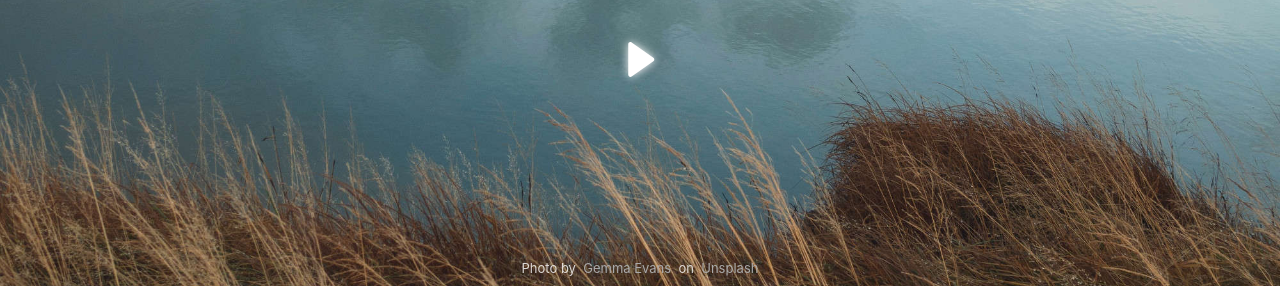
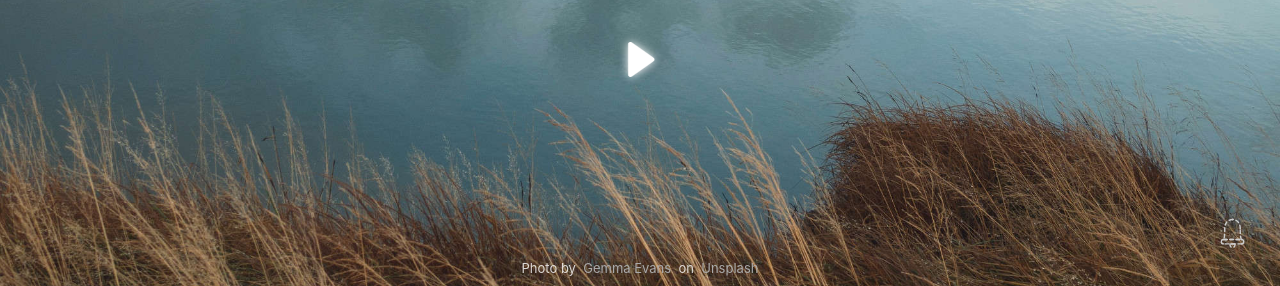
Before and after one commit to mic-web/calm-focus, a React app: page / in a window 1280 px wide. Shown: the part 514-800 px from the top of the page. Built offline with nearby package versions, Linux system fonts and the light colour scheme.

Commit message:
Allow enable and disable of notifications and remember in local storage.
Give hint about how to activate notifications again.

```diff
--- a/src/App.tsx
+++ b/src/App.tsx
@@ -2,6 +2,8 @@ import React from 'react'
 import styled, { keyframes, css, ThemeProvider } from 'styled-components'
 import ResetButton from './components/ResetButton'
 import StartButton from './components/StartButton'
+import InstallButton from './components/InstallButton'
+import NotificationsButton from './components/NotificationsButton'
 import BackgroundOverlay from './components/BackgroundOverlay'
 import Box from './components/Box'
 import AnimatedCircle from './components/AnimatedCircle'
@@ -34,7 +36,6 @@ const MainContainer = styled.main`
   align-items: center;
   justify-content: space-between;
   flex: 1;
-  z-index: 1; /* Put elements on top of completed-background */
 `
 const tickShine = keyframes`
   0% {
@@ -88,10 +89,18 @@ const ControlsContainer = styled.div`
   margin-right: 10px;
   margin-bottom: auto;
 `
-const CreditsContainer = styled.div`
+const InfoContainer = styled.div`
   display: flex;
+  flex-direction: column;
   position: absolute;
   bottom: 10px;
+`
+const ActionsContainer = styled.div`
+  display: flex;
+  flex-direction: column;
+  position: absolute;
+  bottom: 10px;
+  right: 30px;
 `
 
 const initialState = timer.getInitialState()
@@ -114,7 +123,10 @@ const App: React.FC = () => {
     }
     if (secondsLeft === 0) {
       timer.deleteStartDate()
-      notification.showNotification('Done', { body: `Take a break for ${timer.breakMinutes} minutes` })
+      notification.showNotification('Done', {
+        body: `Take a break for ${timer.breakMinutes} minutes`,
+        icon: 'images/icon-192.png',
+      })
       sounds.playTimeOver()
     }
     return () => {
@@ -144,10 +156,14 @@ const App: React.FC = () => {
     timer.deleteStartDate()
   }
   function start(event?: React.MouseEvent) {
-    // Init audio for iOS
     sounds.initOnInteraction(event)
 
-    if (!notification.browserNotificationGranted() && notification.browserNotificationSupported()) {
+    if (
+      notification.isEnabled() &&
+      !notification.browserNotificationGranted() &&
+      notification.browserNotificationSupported()
+    ) {
+      console.log('Ask Permission')
       notification.askPermission().catch((error) => console.error(error))
     }
 
@@ -161,9 +177,13 @@ const App: React.FC = () => {
   return (
     <AppContainer>
       <BackgroundOverlay state={getState()} />
-      <CreditsContainer>
+      <InfoContainer>
         <PictureCredits />
-      </CreditsContainer>
+      </InfoContainer>
+      <ActionsContainer>
+        <NotificationsButton />
+        <InstallButton state={getState()} />
+      </ActionsContainer>
       <MainContainer>
         <TimeContainer state={getState()}>
           <AnimatedCircle progress={getProgress()} />
--- a/src/components/IconButton.tsx
+++ b/src/components/IconButton.tsx
@@ -3,10 +3,11 @@ import styled, { css } from 'styled-components'
 import React from 'react'
 
 type Props = {
-  disabled?: boolean
+  disabledLook?: boolean
   subtle?: boolean
   invisible?: boolean
   highlight?: boolean
+  small?: boolean
   title?: string
   onClick: (event?: React.MouseEvent) => void
   className?: string
@@ -29,10 +30,9 @@ const IconButton: React.FC<Props> = ({ onClick, className, children, title }) =>
 const StyledIconButton = styled(IconButton)`
   outline: none;
   fill: #fff;
+  stroke: #fff;
   display: flex;
   text-align: center;
-  height: 35px;
-  width: 35px;
   transition: opacity 0.5s ease, transform 0.3s ease;
   border: none;
   background: none;
@@ -40,9 +40,9 @@ const StyledIconButton = styled(IconButton)`
     (props.invisible && {
       visibility: 'hidden',
     }) ||
-    (props.disabled && {
-      opacity: 0.3,
-      pointerEvents: 'none',
+    (props.disabledLook && {
+      fill: '#ccc',
+      stroke: '#ccc',
     }) ||
     (props.subtle && {
       opacity: 0.6,
@@ -52,8 +52,21 @@ const StyledIconButton = styled(IconButton)`
     color: ${props.theme.colors.white};
   `}
 
-  &:hover:not(.disabled),
-  &:focus:not(.disabled) {
+  ${(props) => {
+    if (props.small) {
+      return css`
+        width: 25px;
+        height: 25px;
+      `
+    }
+    return css`
+      width: 35px;
+      height: 35px;
+    `
+  }}
+
+  &:hover,
+  &:focus {
     cursor: pointer;
     opacity: 1;
     transform: scale(1.1);
--- /dev/null
+++ b/src/components/InstallButton.tsx
@@ -0,0 +1,32 @@
+import React from 'react'
+
+import { States } from '../types'
+
+import IconButton from './IconButton'
+import DownloadIcon from '../icons/DownloadIcon'
+import * as serviceWorker from '../service-worker'
+
+type InstallButtonProps = {
+  state: States
+  className?: string
+}
+
+const InstallButton: React.FC<InstallButtonProps> = ({ state }) => {
+  const [isInstallable, setIsInstallable] = React.useState(serviceWorker.installAlreadyPossible())
+  React.useEffect(() => {
+    serviceWorker.onInstallPossible(() => setIsInstallable(true))
+  }, [])
+  return (
+    <IconButton
+      invisible={!isInstallable}
+      onClick={serviceWorker.askForInstallation}
+      highlight={state === States.INITIAL}
+      title="Install application"
+      small
+    >
+      <DownloadIcon />
+    </IconButton>
+  )
+}
+
+export default InstallButton
--- /dev/null
+++ b/src/components/NotificationsButton.tsx
@@ -0,0 +1,51 @@
+import React from 'react'
+
+import IconButton from './IconButton'
+import NotificationIcon from '../icons/NotificationIcon'
+import NotificationIconInactive from '../icons/NotificationIconInactive'
+import * as notifications from '../notifications'
+
+type NotificationButtonProps = {
+  className?: string
+}
+
+const NotificationButton: React.FC<NotificationButtonProps> = () => {
+  const [isEnabled, setIsEnabled] = React.useState(notifications.isEnabled())
+  React.useEffect(() => {
+    notifications.setIsEnabled(isEnabled)
+  }, [isEnabled])
+  const onClick = () => {
+    console.log('')
+    if (
+      !notifications.isEnabled() &&
+      !notifications.browserNotificationGranted() &&
+      notifications.browserNotificationSupported()
+    ) {
+      console.log('Ask Permission')
+      notifications
+        .askPermission()
+        .then((granted) => setIsEnabled(true))
+        .catch((error) =>
+          alert(
+            'If you want to enable notifications again, "Allow" notifications in the tool bar of your browser (to the left side of the address)'
+          )
+        )
+    } else {
+      setIsEnabled(!isEnabled)
+    }
+  }
+  if (isEnabled) {
+    return (
+      <IconButton onClick={onClick} highlight title="Notification application">
+        <NotificationIcon />
+      </IconButton>
+    )
+  }
+  return (
+    <IconButton onClick={onClick} disabledLook title="Notification application">
+      <NotificationIconInactive />
+    </IconButton>
+  )
+}
+
+export default NotificationButton
--- /dev/null
+++ b/src/icons/DownloadIcon.tsx
@@ -0,0 +1,20 @@
+import React from 'react'
+
+function Icon() {
+  return (
+    <svg
+      xmlns="http://www.w3.org/2000/svg"
+      fill="none"
+      strokeLinecap="round"
+      strokeLinejoin="round"
+      strokeWidth="2"
+      viewBox="0 0 24 24"
+    >
+      <path d="M3 17v3a2 2 0 002 2h14a2 2 0 002-2v-3" />
+      <path d="M8 12L12 16 16 12" />
+      <path d="M12 2L12 16" />
+    </svg>
+  )
+}
+
+export default Icon
--- /dev/null
+++ b/src/icons/NotificationIcon.tsx
@@ -0,0 +1,24 @@
+import React from 'react'
+
+function Icon() {
+  return (
+    <svg xmlns="http://www.w3.org/2000/svg" viewBox="0 0 500 500">
+      <g fill="none" strokeLinecap="round" strokeLinejoin="round" strokeMiterlimit="2.613" strokeWidth="30">
+        <path d="M409.48 367.233c0 17.343-14.033 31.378-31.363 31.378" />
+        <path d="M378.117 398.611L121.896 398.611" />
+        <path d="M121.896 398.611c-17.316 0-31.377-14.035-31.377-31.378M90.519 367.233c0-17.316 14.061-31.352 31.377-31.352" />
+        <path d="M121.896 335.883L378.117 335.883" />
+        <path d="M378.117 335.883c17.33 0 31.363 14.034 31.363 31.352M360.943 180.552c0-89.501-54.635-130.918-110.438-130.529" />
+        <path d="M250.506 50.022L250.506 49.997" />
+        <path d="M250.506 49.997c-.182 0-.351.025-.52.025-.155 0-.337-.025-.492-.025" />
+        <path d="M249.495 49.997L249.495 50.022" />
+        <path d="M249.495 50.022c-55.803-.389-110.45 41.028-110.45 130.529 2.958 120.465-15.449 155.306-15.449 155.306" />
+        <path d="M123.596 335.856L249.495 335.856 250.506 335.856 376.404 335.856" />
+        <path d="M376.404 335.856s-18.418-34.841-15.461-155.306M217.689 399.648c-2.05 4.501-3.281 9.481-3.281 14.762 0 19.65 15.941 35.593 35.593 35.593 19.664 0 35.604-15.941 35.604-35.593 0-5.279-1.231-10.261-3.293-14.762" />
+        <path d="M282.313 399.648L217.689 399.648" />
+      </g>
+    </svg>
+  )
+}
+
+export default Icon
--- /dev/null
+++ b/src/icons/NotificationIconInactive.tsx
@@ -0,0 +1,31 @@
+import React from 'react'
+
+function Icon() {
+  return (
+    <svg xmlns="http://www.w3.org/2000/svg" viewBox="0 0 500 500">
+      <g
+        fill="none"
+        strokeLinecap="round"
+        strokeLinejoin="round"
+        strokeMiterlimit="2.613"
+        strokeWidth="20"
+        strokeDasharray="50 40"
+      >
+        <path d="M409.48 367.233c0 17.343-14.033 31.378-31.363 31.378" />
+        <path d="M378.117 398.611L121.896 398.611" />
+        <path d="M121.896 398.611c-17.316 0-31.377-14.035-31.377-31.378M90.519 367.233c0-17.316 14.061-31.352 31.377-31.352" />
+        <path d="M121.896 335.883L378.117 335.883" />
+        <path d="M378.117 335.883c17.33 0 31.363 14.034 31.363 31.352M360.943 180.552c0-89.501-54.635-130.918-110.438-130.529" />
+        <path d="M250.506 50.022L250.506 49.997" />
+        <path d="M250.506 49.997c-.182 0-.351.025-.52.025-.155 0-.337-.025-.492-.025" />
+        <path d="M249.495 49.997L249.495 50.022" />
+        <path d="M249.495 50.022c-55.803-.389-110.45 41.028-110.45 130.529 2.958 120.465-15.449 155.306-15.449 155.306" />
+        <path d="M123.596 335.856L249.495 335.856 250.506 335.856 376.404 335.856" />
+        <path d="M376.404 335.856s-18.418-34.841-15.461-155.306M217.689 399.648c-2.05 4.501-3.281 9.481-3.281 14.762 0 19.65 15.941 35.593 35.593 35.593 19.664 0 35.604-15.941 35.604-35.593 0-5.279-1.231-10.261-3.293-14.762" />
+        <path d="M282.313 399.648L217.689 399.648" />
+      </g>
+    </svg>
+  )
+}
+
+export default Icon
```
Also changed, not shown: src/notifications.ts (+19 -3 lines), src/service-worker.ts (+26 -21 lines).
